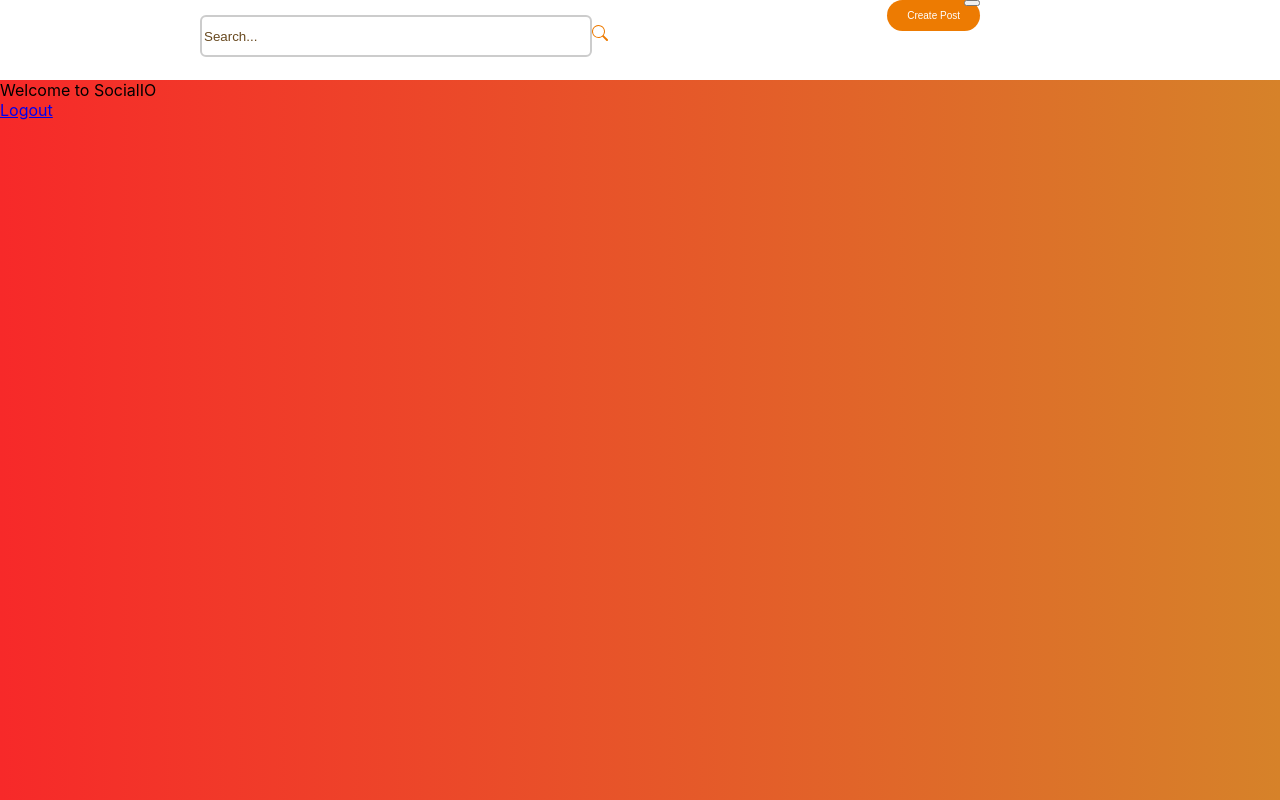
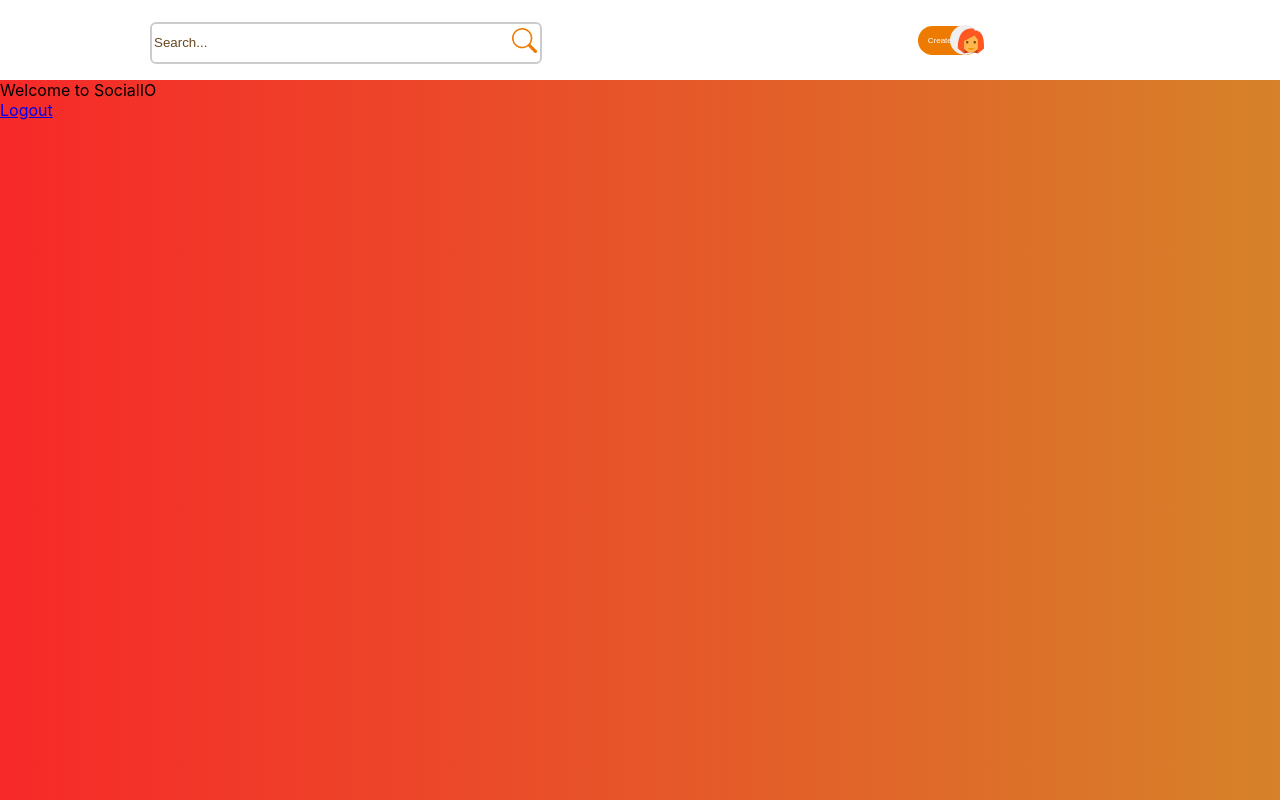
Before and after one commit to thekrprince/socialio, a React (Create React App) app in the folder client/: page / in a window 1280 px wide. Built offline with nearby package versions, Linux system fonts and the light colour scheme; sample sign-in values are in the browser's storage.

Commit message:
search icon fixed

```diff
--- a/client/src/components/Header/Header.js
+++ b/client/src/components/Header/Header.js
@@ -1,14 +1,18 @@
 import { BsSearch } from "react-icons/bs";
-import './Header.scss';
+import "./Header.scss";
+import icon_girl from "../../assets/icons-female-user.svg";
 
 const Header = () => {
   return (
     <div className="header_outer">
-        <input className="search" type="text" placeholder="Search..." />
-        <BsSearch className="icon"/>
-        <button className="button">Create Post</button>
-        <button></button>
-
+      <input className="search" type="text" placeholder="Search..." />
+      <BsSearch className="search_icon" size={25} />
+      <div className="post_icon_manage">
+        <button className="create_post_button">Create Post</button>
+        <button className="profile_button">
+          <img src={icon_girl} alt="profile" className="profile_icon" />
+        </button>
+      </div>
     </div>
   );
 };
--- a/client/src/components/Header/Header.scss
+++ b/client/src/components/Header/Header.scss
@@ -1,58 +1,71 @@
-
 .header_outer {
-    width: 100%;
+    max-width: 100%;
     height: 10vh;
     background-color: white;
+    display: flex;
+    align-items: center;
 }
 
 .search {
     width: 30%;
+    resize: vertical;
     height: 45%;
     margin: 15px 0px 10px 50px;
     border: 2px solid #ccc;
     border-radius: 6px;
 }
 
-.icon{
-    size: 20;
+.search_icon{
     color: #ed7b02;
+    cursor: pointer;
+    position: relative;
+    left: -30px;
 
 }
 
-.button {
+.post_icon_manage{
+    display: flex;
+    justify-content: center;
+    align-items: center;
+}
+
+.create_post_button {
     border: none;
     background-color: #ed7b02;
-    padding: 10px 20px;
+    padding: 10px 10px;
     display: inline-block;
     cursor: pointer;
     border-radius: 16px;
     color: white;
-    font-size: 10px;
+    font-size: 8px;
 }
 
-@media screen and (min-width:768px) {
-    .header_outer {
-        width: 100%;
-        height: 10vh;
-        background-color: white;
+.profile_button {
+    width: 30px;
+    height: 30px;
+    border-radius: 50%;
+    border: #ed7b02;
+
+}
+
+.profile_icon {
+    width: 30px;
+}
+
+@media screen and (min-width:600px) {
+
+    .search {
+        margin: 15px 0px 10px 150px;
     }
 
-
-    .search {
-        width: 30%;
-        height: 45%;
-        margin: 15px 0px 10px 200px;
-        border: 2px solid #ccc;
-        border-radius: 6px;
-    }
-
-    .icon{
-        position: relative;
+    .search_icon{
+        // size: 30;
     }
 
     button{
         position: absolute;
         right: 300px;
+
     }
 
 }
--- a/client/src/components/authentication/Registration.scss
+++ b/client/src/components/authentication/Registration.scss
@@ -1,8 +1,3 @@
-// body{
-//     height: 100vh;
-//     background-image: linear-gradient(to right, rgb(247, 41, 41), #d68229);
-// }
-
 /* Mobile view */
 .registration-container{
     display: flex;
--- a/client/src/index.css
+++ b/client/src/index.css
@@ -6,8 +6,6 @@ body {
   font-family: -apple-system, BlinkMacSystemFont, 'Segoe UI', 'Roboto', 'Oxygen',
     'Ubuntu', 'Cantarell', 'Fira Sans', 'Droid Sans', 'Helvetica Neue',
     sans-serif;
-  -webkit-font-smoothing: antialiased;
-  -moz-osx-font-smoothing: grayscale;
 }
 
 code {
```
Also changed, not shown: client/src/assets/icons-female-user.svg (added).
